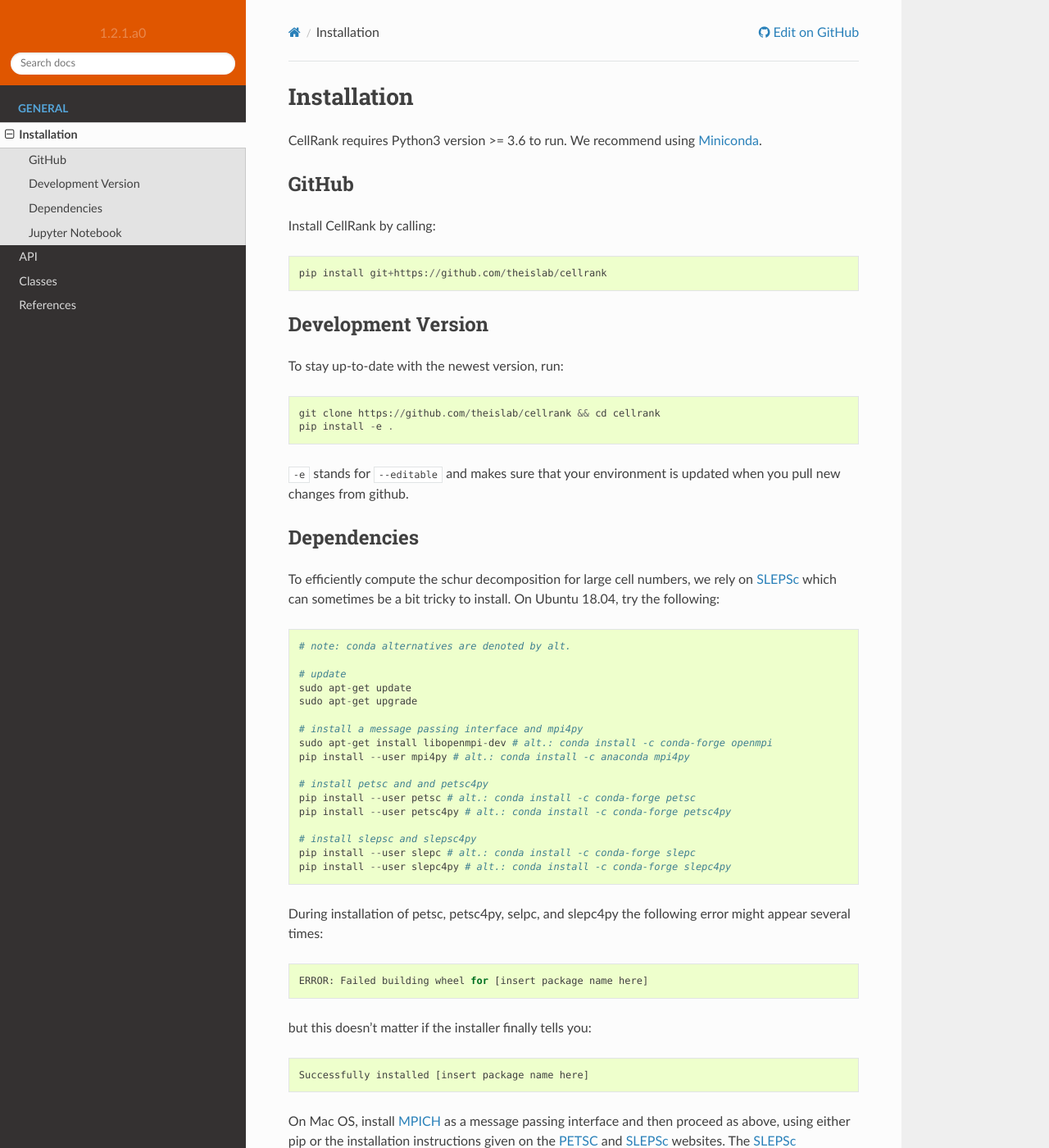
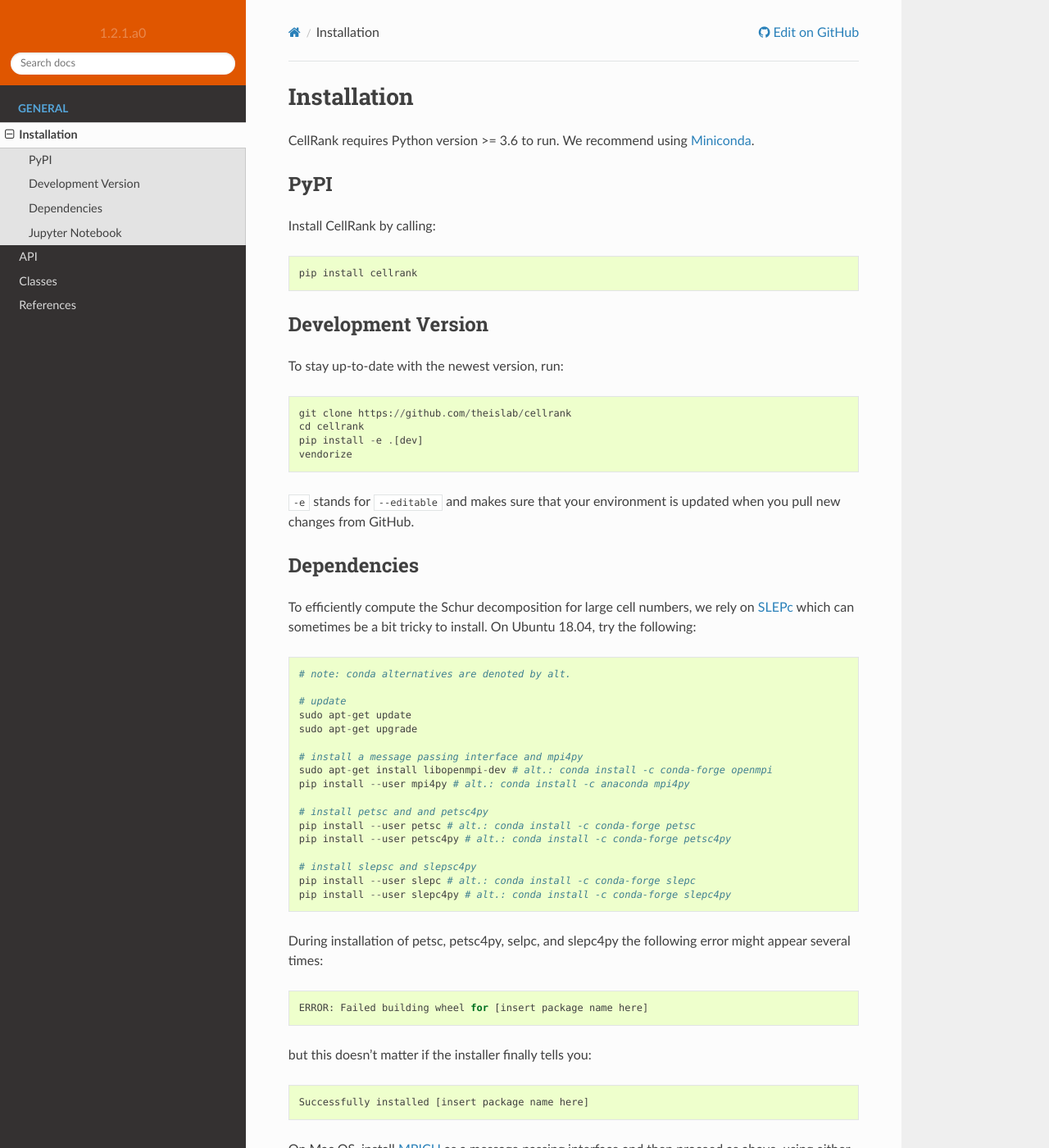
Before and after one commit to theislab/cellrank, a Sphinx documentation site: the page built from docs/source/installation.rst, in a window 1280 px wide and 1400 px high. Shown: the whole window at 82% size. Built offline with Sphinx 7.4.7 and the Read the Docs theme 2.0.0, drawn with Linux system fonts in a browser that asks for light colours; pages that are not in the unit, such as notebooks, are missing from menus; the version number is read from the project's files by our own code; some of the changed text lies outside the part shown.

Commit message:
Fix docs images and minor typos, add installation

```diff
--- a/docs/source/_static/css/custom.css
+++ b/docs/source/_static/css/custom.css
@@ -75,3 +75,8 @@
 .rst-content .note {
     background: #FFC76E;
 }
+
+.rst-content .image-reference img {
+   max-width: unset;
+   width: 100% !important;
+   height: auto !important;
--- a/docs/source/conf.py
+++ b/docs/source/conf.py
@@ -102,7 +102,7 @@
 
 # -- Notebooks
 nbsphinx_execute_arguments = [
-    "--InlineBackend.figure_formats={'svg', 'pdf'}",
+    "--InlineBackend.figure_formats={'png', 'pdf'}",  # correct figure resize
     "--InlineBackend.rc={'figure.dpi': 96}",
 ]
 
@@ -123,7 +123,6 @@
 
 # The theme to use for HTML and HTML Help pages.  See the documentation for
 # a list of builtin themes.
-#
 
 autosummary_generate = True
 autodoc_member_order = "bysource"
--- a/docs/source/installation.rst
+++ b/docs/source/installation.rst
@@ -1,26 +1,28 @@
 Installation
 ============
-CellRank requires Python3 version >= 3.6 to run. We recommend using Miniconda_.
+CellRank requires Python version >= 3.6 to run. We recommend using Miniconda_.
 
-GitHub
+PyPI
 ~~~~~~
 Install CellRank by calling::
 
-    pip install git+https://github.com/theislab/cellrank
+    pip install cellrank
 
 Development Version
 ~~~~~~~~~~~~~~~~~~~
 To stay up-to-date with the newest version, run::
 
-    git clone https://github.com/theislab/cellrank && cd cellrank
-    pip install -e .
+    git clone https://github.com/theislab/cellrank
+    cd cellrank
+    pip install -e .[dev]
+    vendorize
 
 ``-e`` stands for ``--editable`` and makes sure that your environment is updated
-when you pull new changes from github.
+when you pull new changes from GitHub.
 
 Dependencies
 ~~~~~~~~~~~~
-To efficiently compute the schur decomposition for large cell numbers, we rely on `SLEPSc`_ which can
+To efficiently compute the Schur decomposition for large cell numbers, we rely on `SLEPc`_ which can
 sometimes be a bit tricky to install. On Ubuntu 18.04, try the following::
 
     # note: conda alternatives are denoted by alt.
@@ -51,11 +53,11 @@
     Successfully installed [insert package name here]
 
 On Mac OS, install `MPICH`_ as a message passing interface and then proceed as above, using either pip or the
-installation instructions given on the `PETSC`_ and `SLEPSc`_ websites. The `SLEPSc`_ homepage even offers a video tutorial
+installation instructions given on the `PETSc`_ and `SLEPc`_ websites. The `SLEPc`_ homepage even offers a video tutorial
 explaining the installation.
 
 Note that this is only relevant for the :class:`cellrank.tl.GPCCA` estimator and only for large cell numbers. For small cell numbers (<10k), you can
-use `methods='brandts'` when computing the schur decomposition.
+use `method='brandts'` when computing the Schur decomposition.
 
 Jupyter Notebook
 ~~~~~~~~~~~~~~~~
@@ -75,8 +77,8 @@
 
 
 .. _Miniconda: http://conda.pydata.org/miniconda.html
-.. _`Github issue`: https://github.com/theislab/cellrank/issues/new
+.. _`GitHub issue`: https://github.com/theislab/cellrank/issues/new
 .. _`binder`: https://mybinder.org/
-.. _`SLEPSc`: https://slepc.upv.es/
+.. _`SLEPc`: https://slepc.upv.es/
 .. _`PETSc`: https://www.mcs.anl.gov/petsc/
 .. _`MPICH`: https://www.mpich.org/
```
